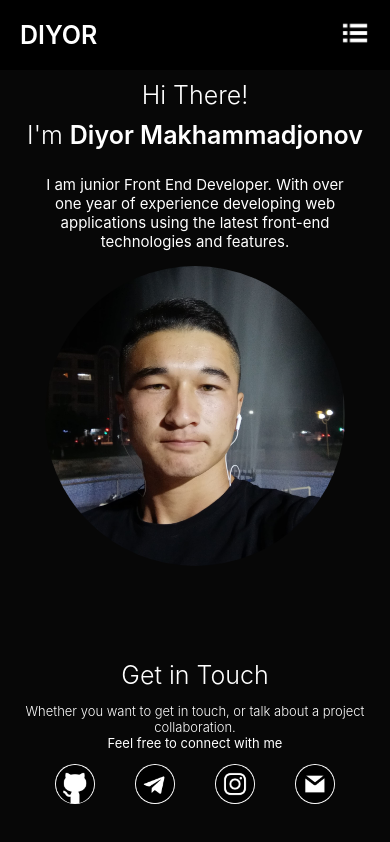
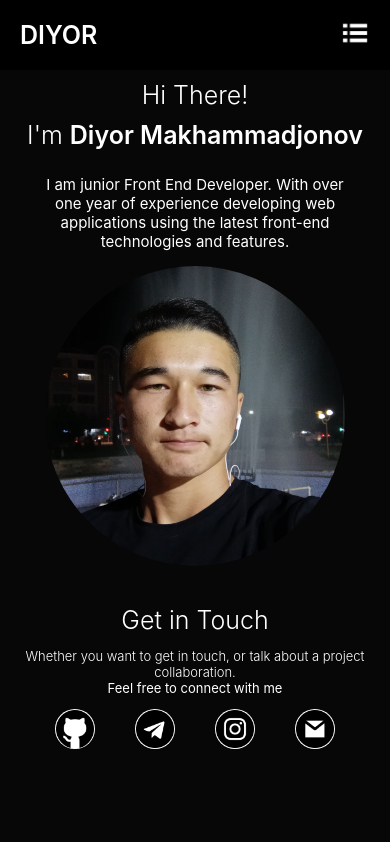
Before and after one commit to diorm47/my-portfolio, a React (Create React App) app: page /#/home in a window 390 px wide. Built offline with nearby package versions, Linux system fonts and the light colour scheme.

Commit message:
modified any bugs

```diff
--- a/src/pages/home-page/home-page.css
+++ b/src/pages/home-page/home-page.css
@@ -33,7 +33,7 @@ h2 {
 }
 
 .contacts__block {
-  margin-top: 90px;
+  margin-top: 100px;
   display: flex;
   flex-direction: column;
   align-items: center;
@@ -140,7 +140,7 @@ h2 {
     font-size: 15px;
   }
   .contacts__block {
-    margin-bottom: 0;
+    padding-bottom: 15px;
   }
   .home__main-infos {
     margin-top: 10px;
@@ -156,7 +156,7 @@ h2 {
     font-size: 13px;
   }
   .contacts__block {
-    margin-bottom: 0;
+    margin-top: 35px;
   }
 }
 
```
